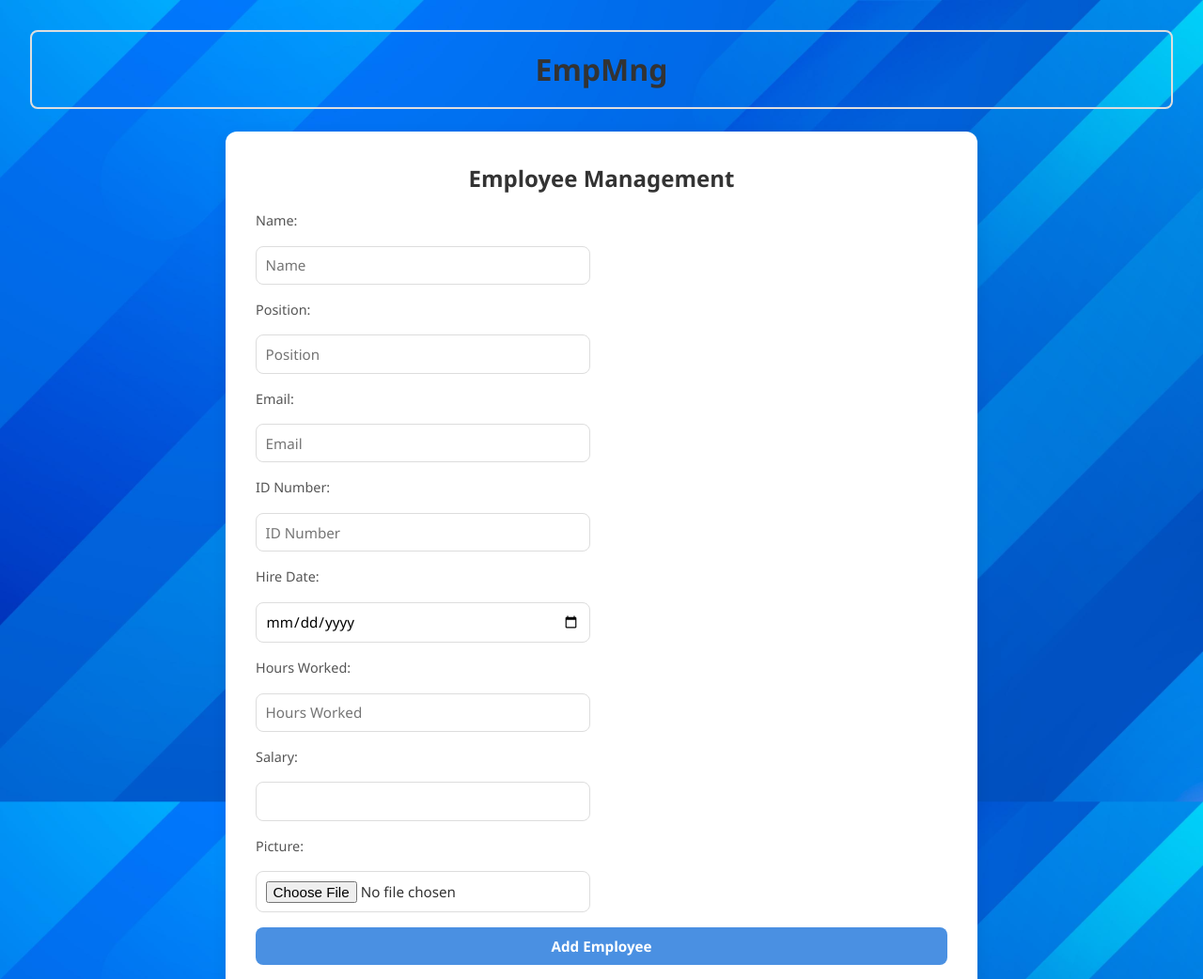
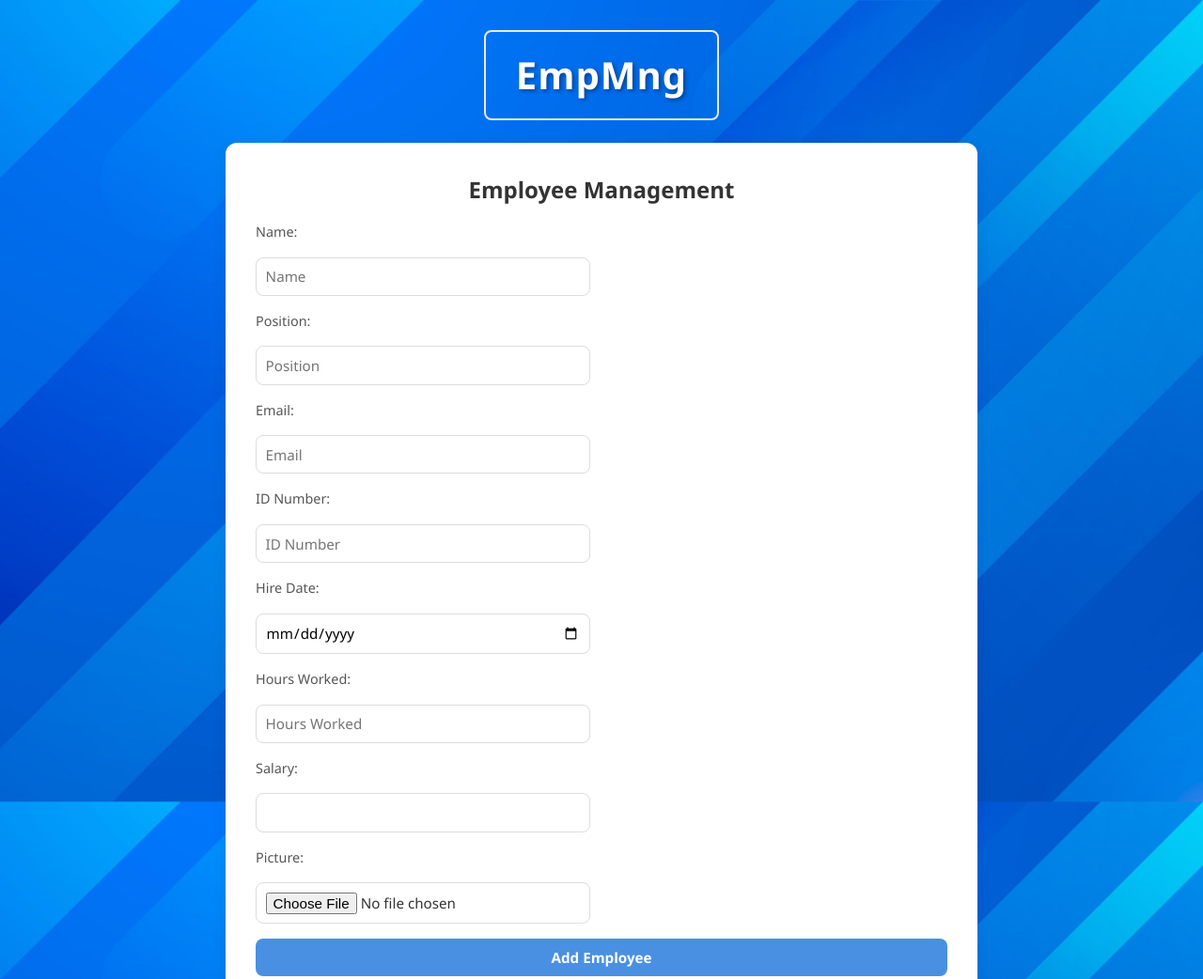
Before and after one commit to albertochan81/empmng_frontend, a plain HTML site: page index.html in a window 1280 px wide. Shown: the top 1042 px of the page at 94% size. Drawn offline with Linux system fonts and the light colour scheme; no server answers.

Commit message:
Design changes

```diff
--- a/index.html
+++ b/index.html
@@ -2,9 +2,11 @@
 <html lang="en">
 <head>
   <meta charset="UTF-8" />
+  <link rel="icon" href="https://github.com/albertochan81/portfolio_website/blob/main/public/favicon.png?raw=true" />
   <meta name="viewport" content="width=device-width, initial-scale=1.0"/>
   <title>EmpMng</title>
-  <h1>EmpMng</h1> </head></br>
+  <div class="title-wrapper">
+  <h1>EmpMng</h1> </head> </div></br>
   <link rel="stylesheet" href="style.css" />
 </head>
 <body>
--- a/style.css
+++ b/style.css
@@ -5,11 +5,23 @@
   font-family: "Segoe UI", Tahoma, Geneva, Verdana, sans-serif;
 }
 
+.title-wrapper {
+  text-align: center;
+}
+
 h1 {
+  display: inline-block;
+  color: white;
+  font-family: 'Segoe UI', Tahoma, Geneva, Verdana, sans-serif; /* clean modern font */
+  font-size: 2.5rem;          /* nice readable size */
+  font-weight: 600;           /* semi-bold for balance */
+  letter-spacing: 1px;        /* adds some breathing room */
   text-align: center;
-  padding: 1rem;
-  border: 2px solid hsl(0, 0%, 87%);
+  padding: 1rem 2rem;
+  border: 2px solid hsl(0, 16%, 92%);
   border-radius: 8px;
+  margin: 0;
+  text-shadow: 2px 2px 4px rgba(0, 0, 0, 0.4);
 }
 
 body {
```
